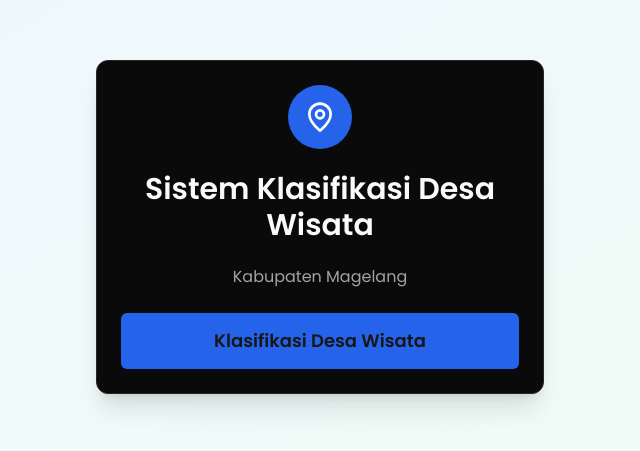
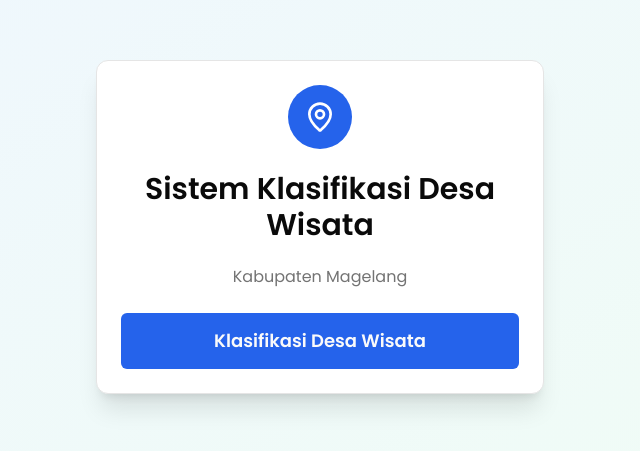
Before and after one commit to AkTwentyfour/clipoe-page, a Next.js app: page / in a window 1280 px wide. Shown: the part 173-624 px from the top of the page, without its empty margins (320-960 px from the left). Built offline with nearby package versions, Linux system fonts and the light colour scheme.

Commit message:
fix: set default theme

```diff
--- a/app/globals.css
+++ b/app/globals.css
@@ -9,7 +9,7 @@ body {
 }
 
 body {
-  font-family: 'poppins', sans-serif;
+  font-family: "poppins", sans-serif;
   -webkit-font-smoothing: antialiased;
   -moz-osx-font-smoothing: grayscale;
 }
@@ -33,7 +33,33 @@ a {
 
 @layer base {
   :root {
-    /* ini defaultnya kita ubah ke dark */
+    /* DEFAULT: LIGHT MODE */
+    /* Warna latar putih bersih */
+    --background: 0 0% 100%;
+    --foreground: 0 0% 3.9%;
+    --card: 0 0% 100%;
+    --card-foreground: 0 0% 3.9%;
+    --popover: 0 0% 100%;
+    --popover-foreground: 0 0% 3.9%;
+    --primary: 0 0% 9%;
+    --primary-foreground: 0 0% 98%;
+    --secondary: 0 0% 96.1%;
+    --secondary-foreground: 0 0% 9%;
+    --muted: 0 0% 96.1%;
+    --muted-foreground: 0 0% 45.1%;
+    --accent: 0 0% 96.1%;
+    --accent-foreground: 0 0% 9%;
+    --destructive: 0 84.2% 60.2%;
+    --destructive-foreground: 0 0% 98%;
+    --border: 0 0% 89.8%;
+    --input: 0 0% 89.8%;
+    --ring: 0 0% 3.9%;
+    --radius: 0.5rem;
+  }
+
+  .dark {
+    /* OVERRIDE: DARK MODE */
+    /* Warna latar gelap */
     --background: 0 0% 3.9%;
     --foreground: 0 0% 98%;
     --card: 0 0% 3.9%;
@@ -53,30 +79,6 @@ a {
     --border: 0 0% 14.9%;
     --input: 0 0% 14.9%;
     --ring: 0 0% 83.1%;
-    --radius: 0.5rem;
-  }
-
-  .dark {
-    /* kalau mau tetap bisa switch ke light */
-    --background: 0 0% 100%;
-    --foreground: 0 0% 3.9%;
-    --card: 0 0% 100%;
-    --card-foreground: 0 0% 3.9%;
-    --popover: 0 0% 100%;
-    --popover-foreground: 0 0% 3.9%;
-    --primary: 0 0% 9%;
-    --primary-foreground: 0 0% 98%;
-    --secondary: 0 0% 96.1%;
-    --secondary-foreground: 0 0% 9%;
-    --muted: 0 0% 96.1%;
-    --muted-foreground: 0 0% 45.1%;
-    --accent: 0 0% 96.1%;
-    --accent-foreground: 0 0% 9%;
-    --destructive: 0 84.2% 60.2%;
-    --destructive-foreground: 0 0% 98%;
-    --border: 0 0% 89.8%;
-    --input: 0 0% 89.8%;
-    --ring: 0 0% 3.9%;
   }
 }
 
--- a/app/page.tsx
+++ b/app/page.tsx
@@ -1,5 +1,6 @@
 "use client";
 
+import { ModeToggle } from "@/components/mode-toggle";
 import { Button } from "@/components/ui/button";
 import {
   Card,
@@ -167,7 +168,8 @@ const App = () => {
   // Home View
   if (currentView === "home") {
     return (
-      <div className="flex min-h-screen items-center justify-center bg-gradient-to-br from-blue-50 to-green-50 p-4">
+      <div className="flex flex-col gap-2 min-h-screen items-center justify-center bg-gradient-to-br from-blue-50 to-green-50 p-4">
+        {/* <ModeToggle /> */}
         <Card className="w-full max-w-md shadow-xl">
           <CardHeader className="space-y-4 text-center">
             <div className="mx-auto flex h-16 w-16 items-center justify-center rounded-full bg-blue-600">
```
Also changed, not shown: components/ui/card.tsx (line endings or trailing spaces).
